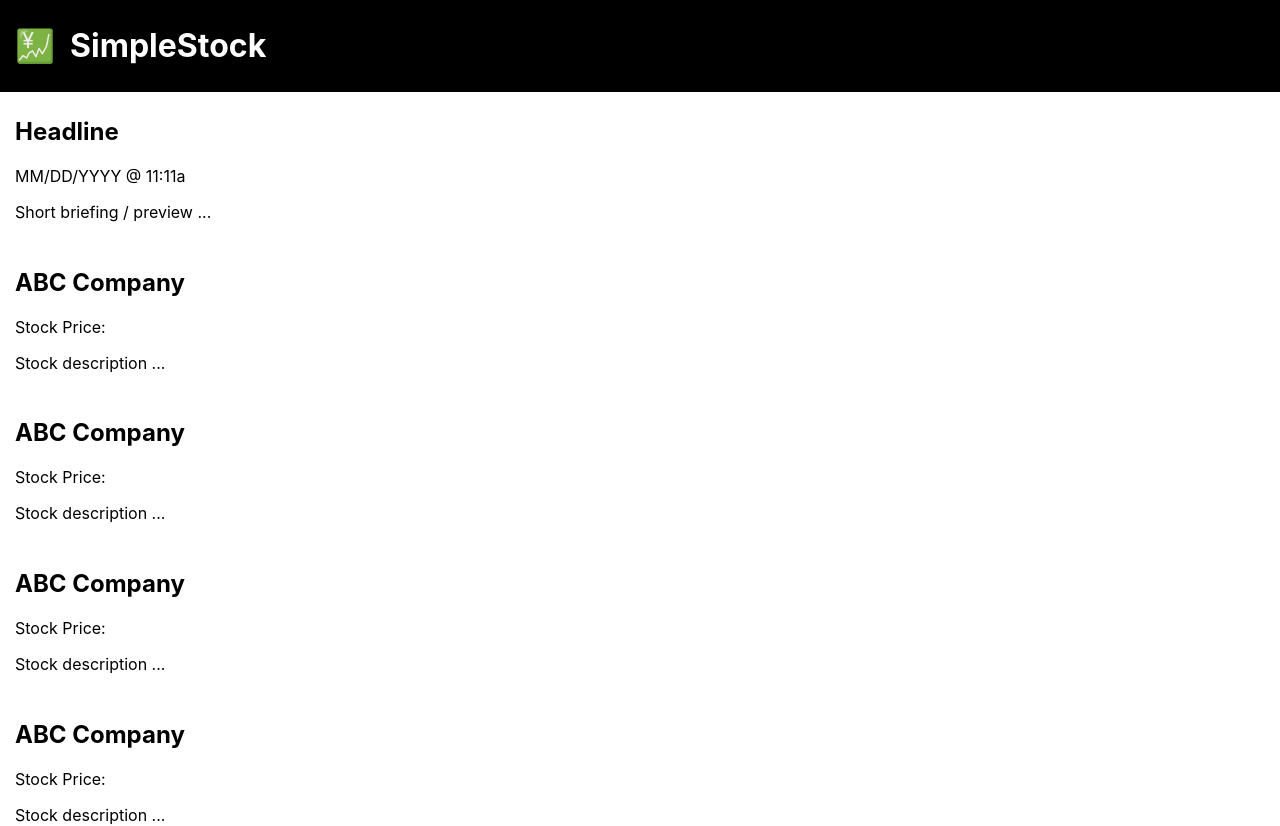
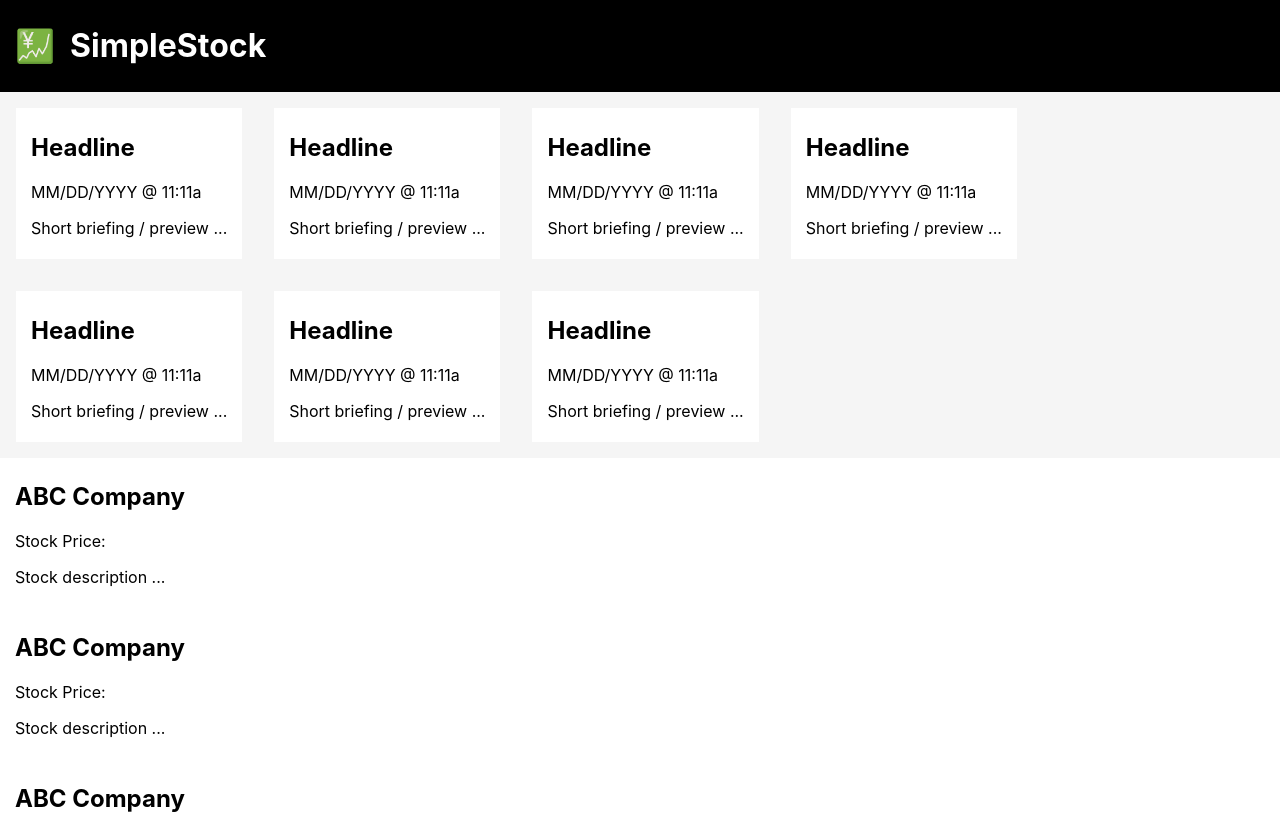
Before and after one commit to xmd404/simple-stock, a React (Create React App) app: page / in a window 1280 px wide. Shown: the top 826 px of the page. Built offline with nearby package versions, Linux system fonts and the light colour scheme.

Commit message:
add news clip list

```diff
--- a/src/App.js
+++ b/src/App.js
@@ -2,12 +2,12 @@ import React from 'react';
 import Navbar from './components/navbar/navbar';
 import StockTicketList from './components/stock-ticket-list/stock-ticket-list';
 import Footer from './components/footer/footer';
-import NewsClip from './components/news-clip/news-clip';
+import NewsClipList from './components/news-clip-list/news-clip-list';
 
 const App = () =>
   <div>
     <Navbar />
-    <NewsClip />
+    <NewsClipList />
     <StockTicketList />
     <Footer />
   </div>
--- /dev/null
+++ b/src/components/news-clip-list/news-clip-list.js
@@ -0,0 +1,22 @@
+import React from 'react';
+import NewsClip from '../news-clip/news-clip';
+
+const NewsClipListStyle = {
+  overflowX: 'none',
+  margin: '0',
+  backgroundColor: '#F5F5F5'
+}
+
+const NewsClipList = () =>
+  <div style={NewsClipListStyle}>
+    <NewsClip />
+    <NewsClip />
+    <NewsClip />
+    <NewsClip />
+    <NewsClip />
+    <NewsClip />
+    <NewsClip />
+  </div>
+
+
+export default NewsClipList;
--- a/src/components/news-clip/news-clip.js
+++ b/src/components/news-clip/news-clip.js
@@ -2,10 +2,8 @@ import React from 'react';
 
 const NewsClipStyle = {
   display: 'inline-block',
-  width: '300px',
-  maxWidth: '95%',
-  height: 'auto',
-  margin: '0',
+  maxWidth: '275px',
+  margin: '1.00em',
   padding: '5px 15px',
   color: '#000',
   backgroundColor: '#FFF',
```
